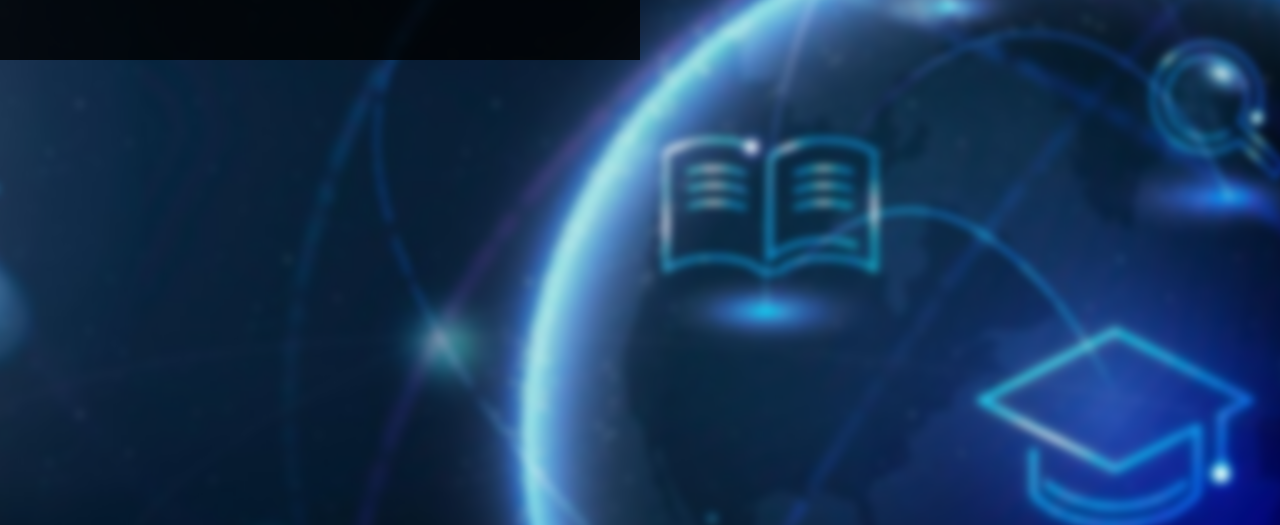
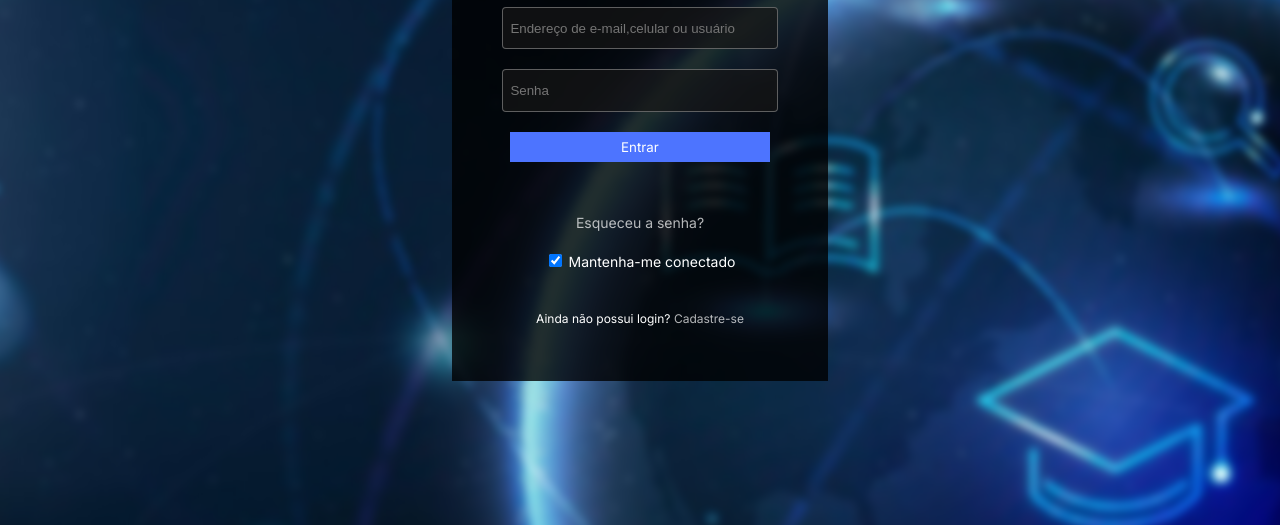
Before and after one commit to VitorNeryz/SoulLogTech, a plain HTML site: page login.html in a window 1280 px wide. Shown: the part 275-800 px from the top of the page. Drawn offline with Linux system fonts and the light colour scheme.

Commit message:
Adicionado a tela de login

```diff
--- a/login.html
+++ b/login.html
@@ -14,8 +14,8 @@
 
 <body>
     <div class="background"></div>
-    <div class="main-container--all-screen">
-        <div class="box-container box-container--column box-container--login">
+    <div class="main-container-all-screen">
+        <div class="box-container box-container--login">
             <h1>ENTRAR</h1>
             <div class="box-container--form">
                 <input class="input form-input" label="email" placeholder="Endereço de e-mail,celular ou usuário">
@@ -23,11 +23,11 @@
                 <button class="button   button--big">Entrar</button>
                 <a class="link" href="#">Esqueceu a senha?</a>
             </div>
-            <div>
+            <div class="box">
                 <input type="checkbox" name="conected" checked />
                 <label class="label-input">Mantenha-me conectado</label>
             </div>
-            <p class="default-text">Ainda não possui login? <strong><a class="link" href="#">Cadastre-se</a></strong>
+            <p class="default-text default-text--highspace">Ainda não possui login? <strong><a class="link" href="#">Cadastre-se</a></strong>
             </p>
         </div>
     </div>
--- a/style.css
+++ b/style.css
@@ -8,7 +8,7 @@
     justify-content: space-between;
 }
 
-.button{
+.button , .button--big{
     background: #1E6C8D;
     margin: 2rem;
     padding: 0.5rem 1rem 0.5rem 1rem;
@@ -17,9 +17,16 @@
     font-family: "Inter", sans-serif;
 }
 
+.button--big{
+    margin: 1.5em 0 3.5em 0 ;
+    background-color: rgba(77, 116, 255, 1);
+    width: 90%;
+}
+
 body,html{
     height: 100%;
-    font-size: 16px;
+    font-size: 14px;
+    font-family: inter;
 }
 
 .background{
@@ -43,9 +50,19 @@ h1{
     font-weight: 900;
 }
 
-p {
+p ,.default-text{
     font-family: "Inter", sans-serif;
     font-size: 12px;
+}
+
+.default-text{
+    color : #FFFFFF;
+    margin: 1em 0;
+}
+
+.default-text--highspace {
+    color : #FFFFFF;
+    margin: 3em 0 0 0 ;
 }
 
 .main-container{
@@ -58,6 +75,17 @@ p {
     border:3px
 }
 
+.main-container-all-screen{
+    height: 100vh ;
+    display: flex;
+    justify-content: center;
+    align-items: center;
+}
+
+.box{
+    margin: 0.5em 0;
+}
+
 .box-container{
     width: 50%;
     text-align: center;
@@ -67,14 +95,26 @@ p {
     border: #03173e 2px;
 }
 
+.box-container--login {
+    width: 25%;
+    display: flex;
+    flex-direction: column;
+    align-items: center;
+    padding: 4rem 2rem;
+}
+
+.box-container--form{
+    display: flex;
+    flex-direction: column;
+    align-items: center;
+    width: 90%;
+    margin: 2.2em 0 0.5em 0;
+}
+
 .bodyText{
     font-size: 1em;
     color: #FFFFFF;
     padding: 1rem;
-}
-
-.box-form{
-
 }
 
 .formText{
@@ -117,3 +157,19 @@ p {
     outline: none;
     font-weight: lighter;
 }
+
+.form-input{
+    width: 90%;
+    margin-top: 1.5em;
+}
+
+.label-input{
+    color: #FFFFFF;
+}
+
+.link {
+    color: rgba(255, 255, 255, 0.7);
+    text-decoration: none;
+    cursor: pointer;
+    margin: 0.5em 0 ;
+}
```
